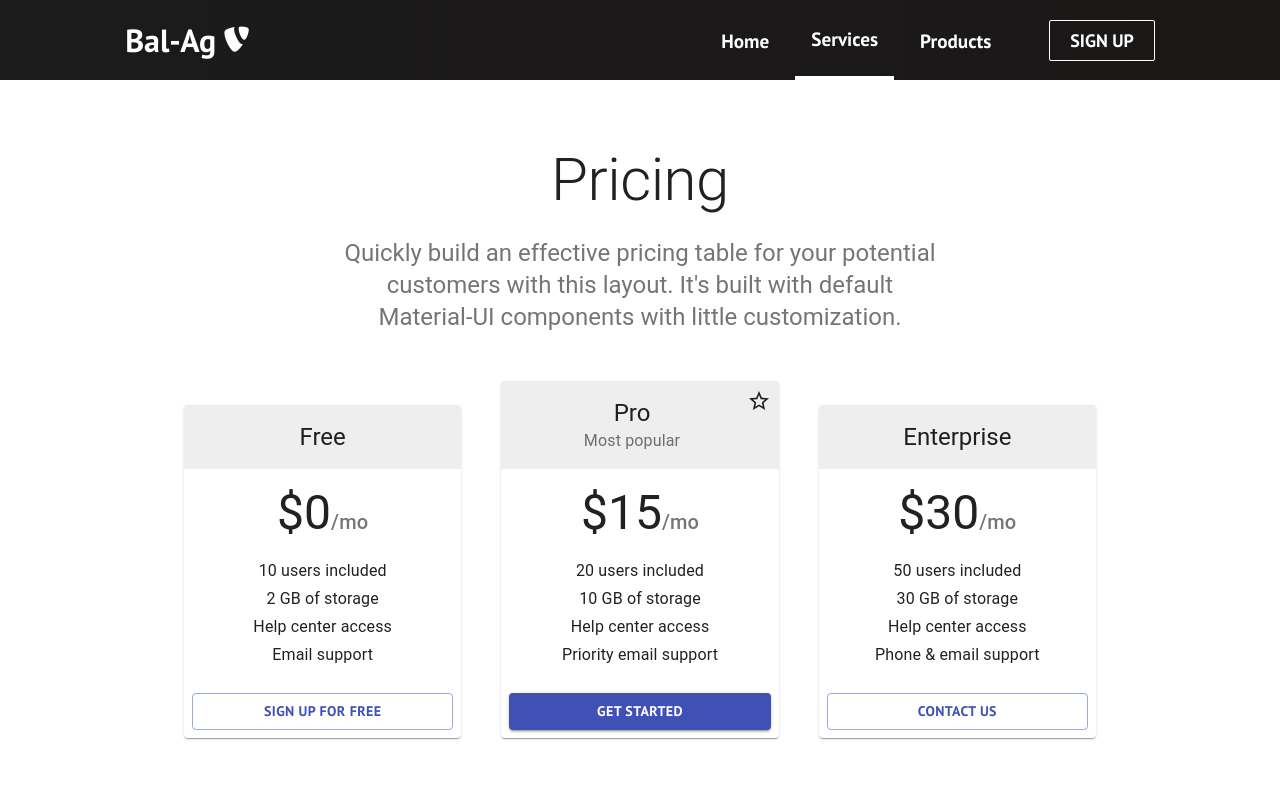
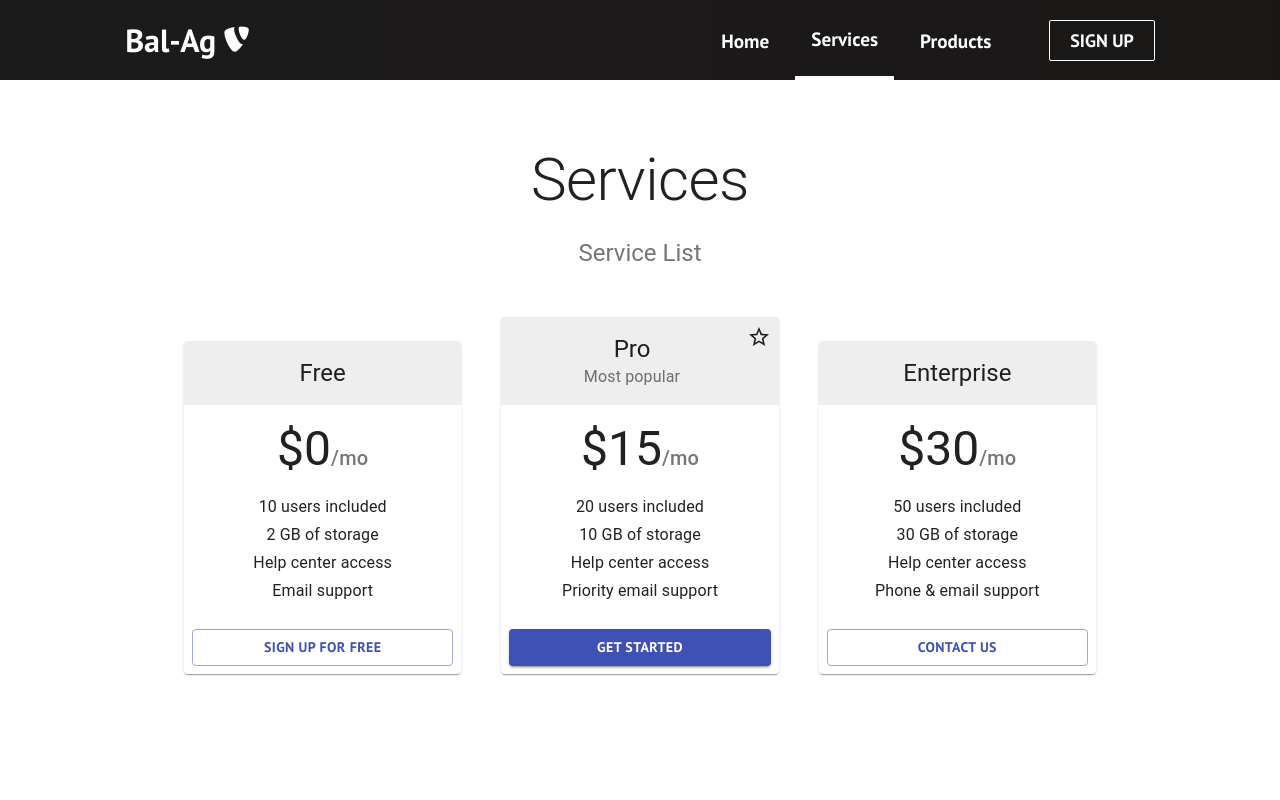
Before and after one commit to worjs320/react-responsive-website, a React (Create React App) app: page /services in a window 1280 px wide. Shown: the top 800 px of the page. Built offline with nearby package versions, Linux system fonts and the light colour scheme; the HTML template or start-up script is replaced by a standard one.

Commit message:
기타 문구 수정

```diff
--- a/src/components/CardItem.js
+++ b/src/components/CardItem.js
@@ -9,7 +9,7 @@ function CardItem(props) {
           <figure className="cards__item__pic-wrap" data-category={props.label}>
             <img
               src={props.src}
-              alt="Travel Image"
+              alt="Travel"
               className="cards__item__img"
             ></img>
           </figure>
--- a/src/components/pages/Services.js
+++ b/src/components/pages/Services.js
@@ -4,7 +4,6 @@ import Card from "@material-ui/core/Card";
 import CardActions from "@material-ui/core/CardActions";
 import CardContent from "@material-ui/core/CardContent";
 import CardHeader from "@material-ui/core/CardHeader";
-import CssBaseline from "@material-ui/core/CssBaseline";
 import Grid from "@material-ui/core/Grid";
 import StarIcon from "@material-ui/icons/StarBorder";
 import Typography from "@material-ui/core/Typography";
@@ -112,7 +111,7 @@ export default function Pricing() {
             color="textPrimary"
             gutterBottom
           >
-            Pricing
+            Services
           </Typography>
           <Typography
             variant="h5"
@@ -120,9 +119,7 @@ export default function Pricing() {
             color="textSecondary"
             component="p"
           >
-            Quickly build an effective pricing table for your potential
-            customers with this layout. It&apos;s built with default Material-UI
-            components with little customization.
+            Service List
           </Typography>
         </Container>
         {/* End hero unit */}
@@ -134,8 +131,9 @@ export default function Pricing() {
                 item
                 key={tier.title}
                 xs={12}
-                sm={tier.title === "Enterprise" ? 12 : 6}
+                sm={12}
                 md={4}
+                maxWidth={false}
               >
                 <Card>
                   <CardHeader
```
